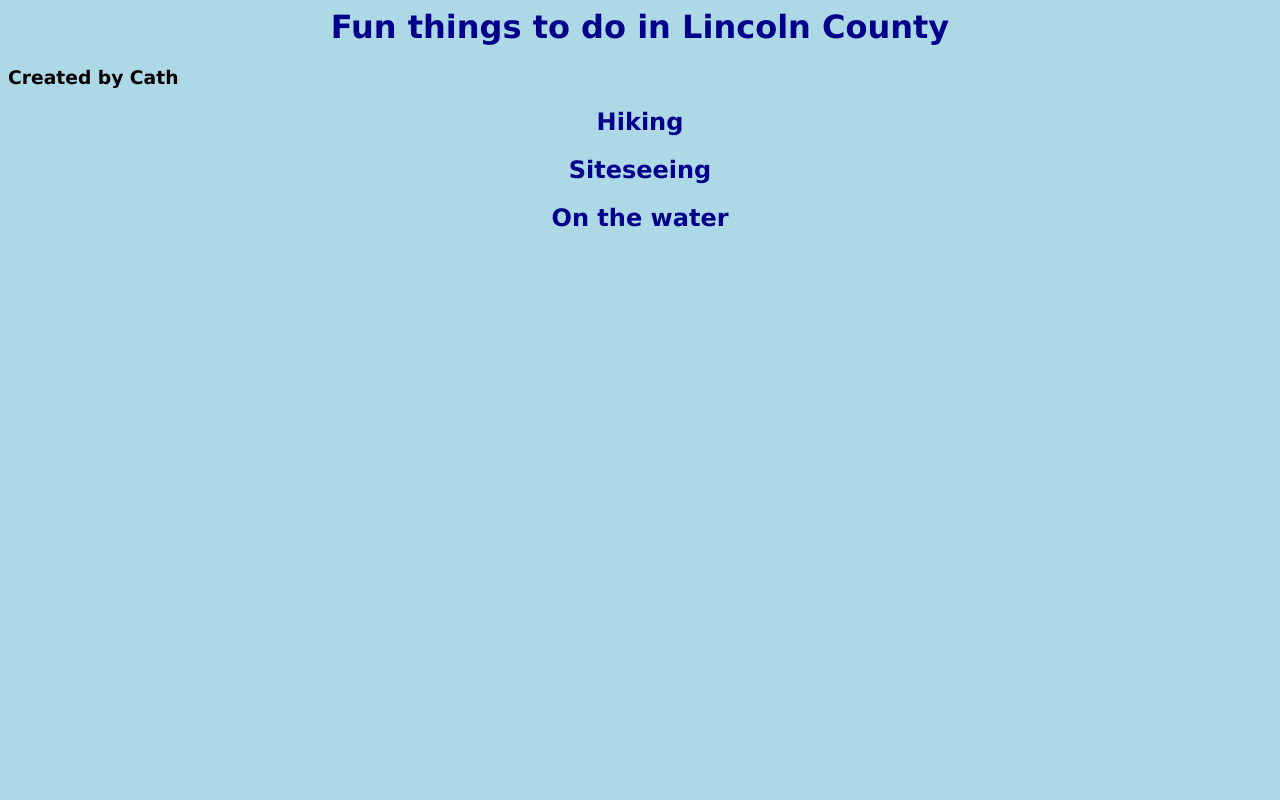
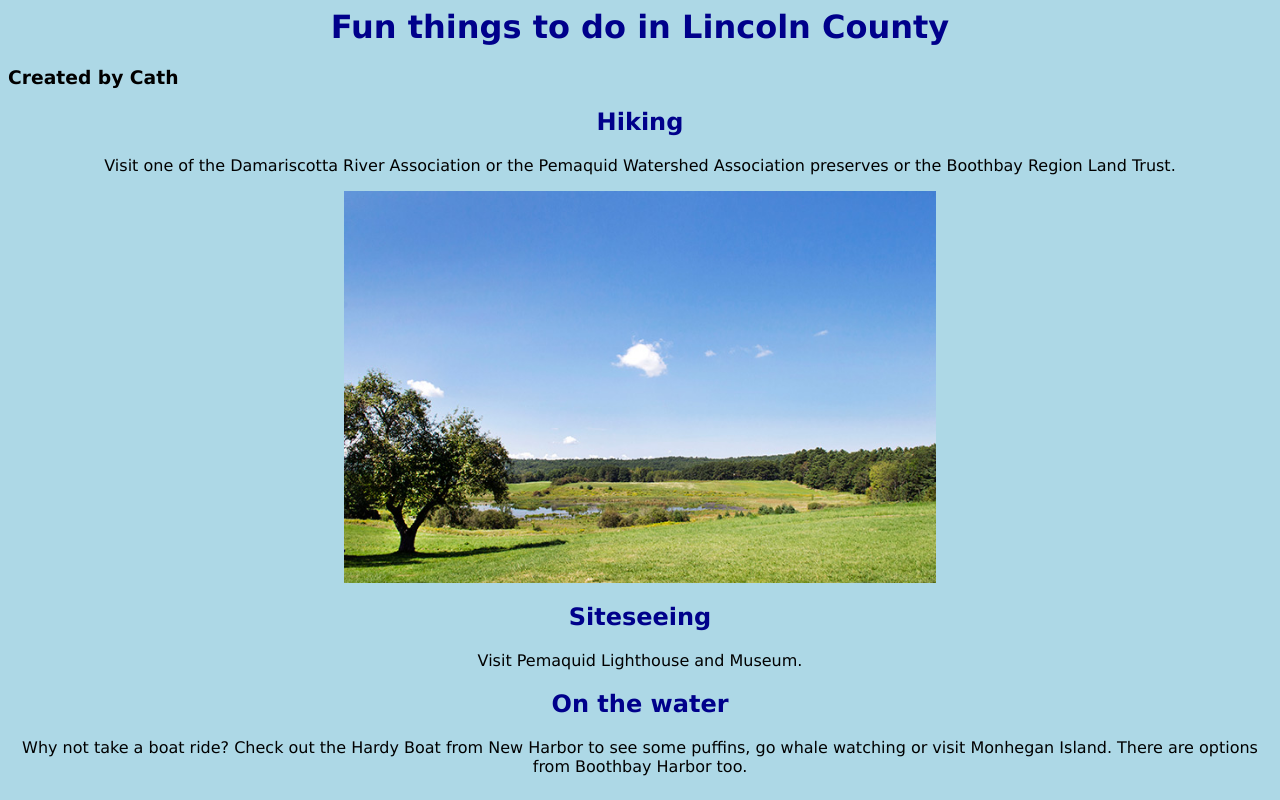
Before and after one commit to cathmmitchell/lincolnCounty, a plain HTML site: page index.html in a window 1280 px wide. Drawn offline with Linux system fonts and the light colour scheme.

Commit message:
updating the index file (I don't really know what...)

```diff
--- a/index.html
+++ b/index.html
@@ -8,19 +8,25 @@
     <h3> Created by Cath </h3>
     <div>
       <h2 id = "hikinghead" onmouseover="highlightcolor('hikinghead')"
-      onmouseout="normalcolor('hikinghead')"
-      onclick="hiking()"> Hiking </h2>
-
+      onmouseout="normalcolor('hikinghead')"> Hiking </h2>
+      <p class="bodytext"> Visit one of the Damariscotta River Association
+      or the Pemaquid Watershed Association preserves or the
+      Boothbay Region Land Trust.</p>
+    </div>
+    <div id="imgsection">
+      <img src = 'greatSaltBay.jpg'>
+    </div>
     <div>
       <h2 id="siteseeinghead" onmouseover="highlightcolor('siteseeinghead')"
-      onmouseout="normalcolor('siteseeinghead')"
-      onclick="siteseeing()"> Siteseeing </h2>
+      onmouseout="normalcolor('siteseeinghead')"> Siteseeing </h2>
+      <p class="bodytext"> Visit Pemaquid Lighthouse and Museum. </p>
     </div>
-
     <div>
       <h2 id="onthewaterhead" onmouseover="highlightcolor('onthewaterhead')"
-      onmouseout="normalcolor('onthewaterhead')"
-      onclick="water()"> On the water </h2>
+      onmouseout="normalcolor('onthewaterhead')"> On the water </h2>
+      <p class="bodytext"> Why not take a boat ride? Check out the Hardy Boat from
+      New Harbor to see some puffins, go whale watching or visit
+      Monhegan Island. There are options from Boothbay Harbor too.</p>
     </div>
   </body>
 </html>
```
Also changed, not shown: StrawberryIceCream.jpg (added).
